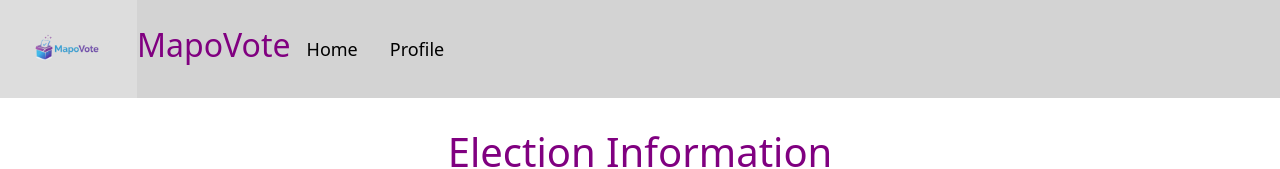
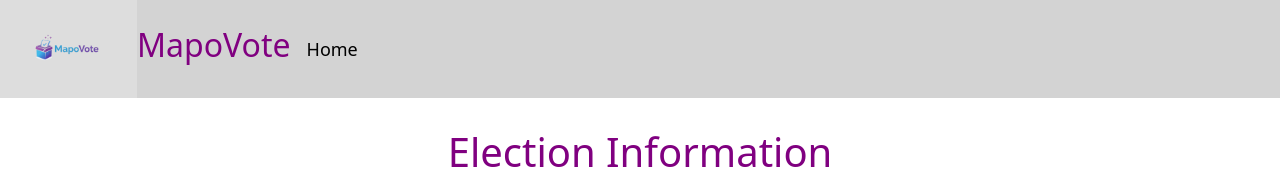
Before and after one commit to danstevemukulupi/BLOCKCHAIN-BASED-SECURED-ELECTRONIC-VOTING-DAPP, a React (Create React App) app in the folder dappvoting/: page /election-info in a window 1280 px wide. Shown: the top 169 px of the page. Built offline with nearby package versions, Linux system fonts and the light colour scheme.

Commit message:
voter login wallet icon

```diff
--- a/dappvoting/src/pages/ElectionInfo.js
+++ b/dappvoting/src/pages/ElectionInfo.js
@@ -15,8 +15,6 @@ function ElectionInfo() {
        </a>
         <h2 style={{ color: "purple" }}>MapoVote</h2>
         <Link to="/">Home</Link>
-        <Link to="/voter-profile">Profile</Link>
-
 
     </div>
     <br/>
--- a/dappvoting/src/pages/VoteResult.js
+++ b/dappvoting/src/pages/VoteResult.js
@@ -484,7 +484,6 @@ if (typeof ipfsHash !== "string") {
        </a>
         <h2 style={{ color: "purple" }}>MapoVote</h2>
         <Link to="/">Home</Link>
-        <Link to="/voter-profile">Profile</Link>
 
 
     </div>
--- a/dappvoting/src/pages/VoterLogin.js
+++ b/dappvoting/src/pages/VoterLogin.js
@@ -497,7 +497,7 @@ if (typeof ipfsHash !== "string") {
             </button>
 
 
-            {account && <p>Wallet: {account}</p>}
+            {account && <p style={{ marginTop: "10px", display: "flex", alignItems: "center", justifyContent: "center", marginLeft: "auto" }}>🟢</p>}
             <p style={{ color: "orange" }}>
               ⚠️ Only approved voters can enter
             </p>
```
